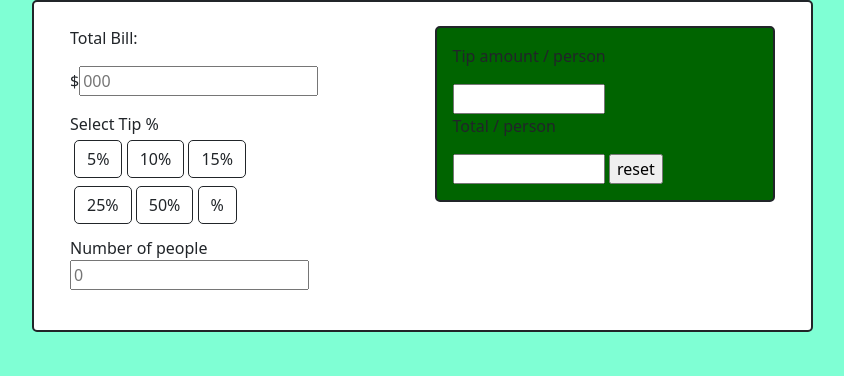
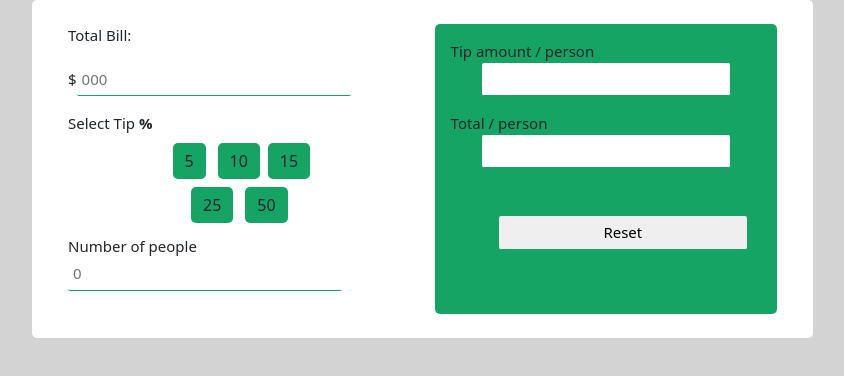
Before and after one commit to DaleteB/Tip-calculater, a plain HTML site: page index.html in a window 1280 px wide. Shown: the whole page, without its empty margins (38-882 px from the left). Drawn offline with nearby package versions, Linux system fonts and the light colour scheme.

Commit message:
Created initial files

```diff
--- a/indexx.html
+++ b/index.html
@@ -39,17 +39,22 @@
                 </span>
               </div>
               <div class="tip">
-                <p class="selectTip mb-0">Select Tip %</p>
+                <p class="selectTip mb-1">Select Tip <strong>% </strong></p>
                 <div class="percentageButtons">
-                  <div class="col p-1">
-                    <button type="button" class="btn btn-classic">5%</button>
-                    <button type="button" class="btn btn-classic">10%</button>
-                    <button type="button" class="btn btn-classic">15%</button>
+                  <div class="col">
+                    <button type="button" class="btn btn-classic m-1">5</button>
+                    <button type="button" class="btn btn-classic m-1">
+                      10
+                    </button>
+                    <button type="button" class="btn btn-classic">15</button>
                   </div>
-                  <div class="col p-1">
-                    <button type="button" class="btn btn-classic">25%</button>
-                    <button type="button" class="btn btn-classic">50%</button>
-                    <button type="button" class="btn btn-classic">%</button>
+                  <div class="col">
+                    <button type="button" class="btn btn-classic m-1">
+                      25
+                    </button>
+                    <button type="button" class="btn btn-classic m-1">
+                      50
+                    </button>
                   </div>
                 </div>
               </div>
@@ -64,12 +69,12 @@
         <div class="col-6">
           <div class="card-secundary">
             <div class="card-body-secundary p-3">
-              <p class="getTip">Tip amount / person</p>
-              <input type="number" name="" id="getTip" class="w-50" />
-              <p class="getTotal">Total / person</p>
-              <input type="number" name="" id="getTotal" class="w-50" />
-
-              <input type="reset" value="reset" />
+              <p class="getTipAmount mb-0">Tip amount / person</p>
+              <input type="number" name="" id="getTip"  />
+              <p class="getTotal mt-3 mb-0">Total / person</p>
+              <input type="number" name="" id="getTotal"  />
+              <br />
+              <input type="reset" value="Reset" class="m-5 d-block text-center" id="reset-button"/>
             </div>
           </div>
         </div>
--- a/src/styles.css
+++ b/src/styles.css
@@ -1,18 +1,49 @@
+*{
+  margin: 0;
+  padding: 0;
+}
+
 body {
-  background-color: aquamarine;
+  background-color: lightgray;
+    font-size: 15px;
+
 }
 .calculater-body {
-  border: 2px solid;
+  border: transparent;
   border-radius: 5px;
   background-color: white;
   width: 70%;
+  text-align: center;
 }
 .card-secundary {
-  border: 2px solid;
+  border: transparent;
   border-radius: 5px;
-  background-color: darkgreen;
+  background-color: #16a465;
 }
 .btn-classic {
-  border: 1px solid;
+  border:  transparent;
   border-radius: 5px;
+  background-color: #16a465;
 }
+p{
+    text-align: left;
+}
+input  {
+    border:none;
+    border-radius: 2px;
+    outline: none;
+    border-bottom: 1px solid #16a465;
+    padding:5px 5px ;
+    width: 80%;
+
+}
+
+.getTip {
+width: 100%;
+}
+
+input .reset-button{
+    margin: 0 10px;
+    text-align: center;
+
+}
```
